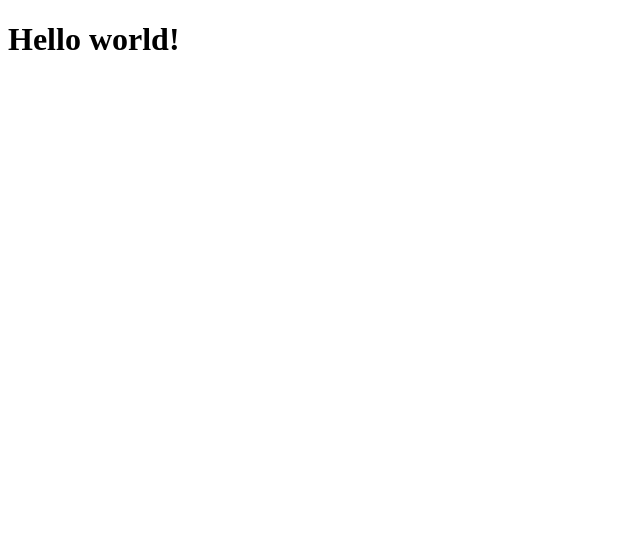
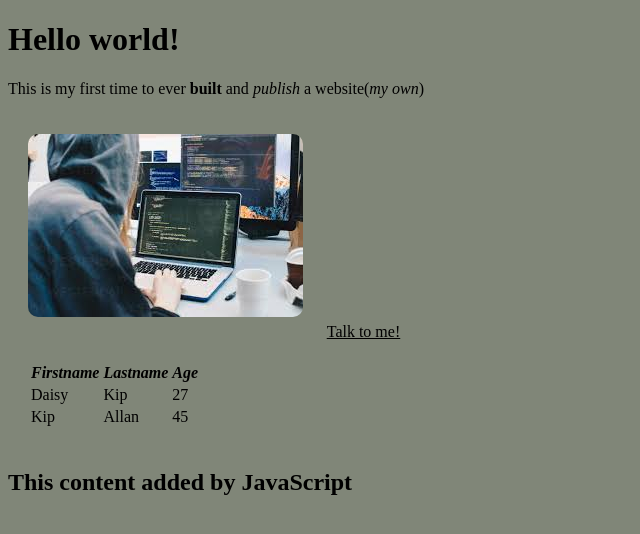
Before and after one commit to Kellyhimself/My-Personal-Website, a plain HTML site: page index.html in a window 1280 px wide. Shown: the whole page, without its empty margins (0-640 px from the left). Drawn offline with Linux system fonts and the light colour scheme.

Commit message:
Creates and updates my website

```diff
--- a/index.html
+++ b/index.html
@@ -2,8 +2,31 @@
 <html lang="en">
    <head>
       <title>My Personal Website</title>
+      <link rel="stylesheet" href="style.css">
    </head>
    <body>
       <h1>Hello world!</h1>
+      <p>This is my first time to ever <strong>built</strong> and <em>publish</em> a website(<em>my own</em>)</p>
+      <img id= "photo" src="images/images.jpeg" alt="a programmer">
+      <a class="links" href="">Talk to me!</a>
+      <table class="table">
+         <tr id="tableHeader">
+           <th>Firstname</th>
+           <th>Lastname</th>
+           <th>Age</th>
+
+         </tr>
+         <tr>
+            <td>Daisy</td>
+            <td>Kip</td>
+            <td>27</td>
+         </tr>
+         <tr>
+            <td>Kip</td>
+            <td>Allan</td>
+            <td>45</td>
+         </tr>
+       </table>
    </body>
+   <script src="script.js"></script>
 </html>
--- a/index.js
+++ /dev/null
@@ -1 +0,0 @@
-/* my code goes here */
--- /dev/null
+++ b/script.js
@@ -0,0 +1,3 @@
+const h2 = document.createElement("h2");
+h2.textContent = "This content added by JavaScript";
+document.querySelector("body").appendChild(h2)
--- /dev/null
+++ b/style.css
@@ -0,0 +1,25 @@
+body{
+   background: #808678;
+}
+th{
+   text-align: left;
+}
+.table{
+   text-align: left;
+   padding: 20px;
+
+}
+#tableHeader{
+   font-style: italic;
+   padding-right: 20px;
+
+}
+#photo{
+   padding: 20px;
+   border-radius: 30px;
+}
+.links{
+   text-decoration: underline;
+   color: black;
+   text-align: left;
+}
```
Also changed, not shown: images/images.jpeg (added), package-lock.json (added).
